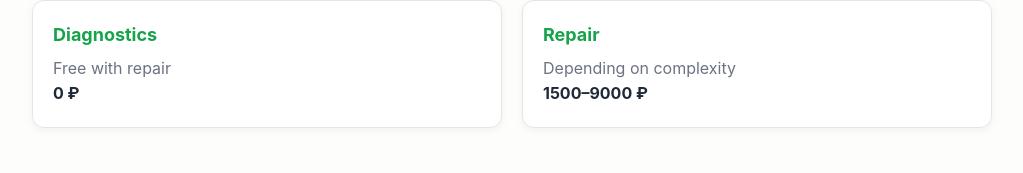
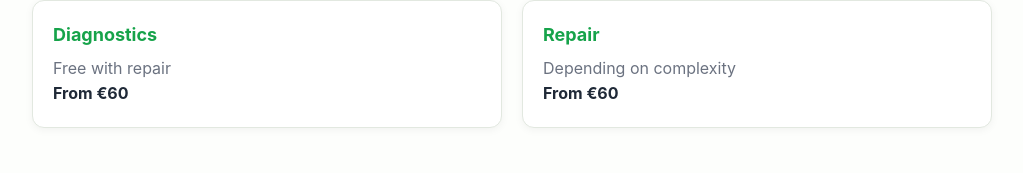
Before and after one commit to xrustiks/airat, a plain HTML site: page index.html in a window 1280 px wide. Shown: the part 798-971 px from the top of the page, without its empty margins (128-1151 px from the left). Drawn offline with Linux system fonts and the light colour scheme.

Commit message:
small fix

```diff
--- a/index.html
+++ b/index.html
@@ -46,8 +46,8 @@
       <h2>Approximate prices</h2>
 
       <div class="grid-2" style="margin-top:20px">
-        <div class="card"><h3>Diagnostics</h3><p class="muted">Free with repair</p><b>0 ₽</b></div>
-        <div class="card"><h3>Repair</h3><p class="muted">Depending on complexity</p><b>1500–9000 ₽</b></div>
+        <div class="card"><h3>Diagnostics</h3><p class="muted">Free with repair</p><b>From €60</b></div>
+        <div class="card"><h3>Repair</h3><p class="muted">Depending on complexity</p><b>From €60</b></div>
       </div>
     </section>
 
```
